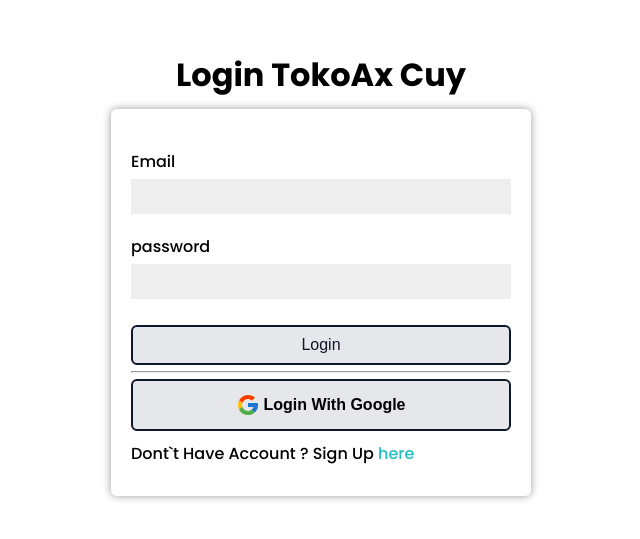
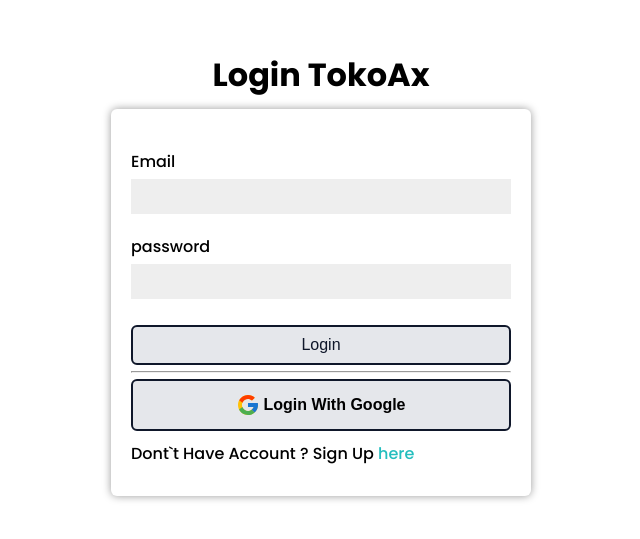
Before and after one commit to raisyaf20/toko, a Next.js app: page /auth/login in a window 1280 px wide. Shown: the part 137-676 px from the top of the page, without its empty margins (319-959 px from the left). Built offline with nearby package versions, Linux system fonts and the light colour scheme.

Commit message:
testing fix git credential issue

```diff
--- a/src/components/views/auth/LoginView.tsx
+++ b/src/components/views/auth/LoginView.tsx
@@ -38,7 +38,7 @@ const LoginView = () => {
   return (
     <div className={styles.container}>
       <div className={styles.register}>
-        <h1 className={styles.register__title}>Login TokoAx Cuy</h1>
+        <h1 className={styles.register__title}>Login TokoAx</h1>
         <div className={styles.register__form}>
           {message && (
             <p className={styles.register__form__message}>{message}</p>
```
